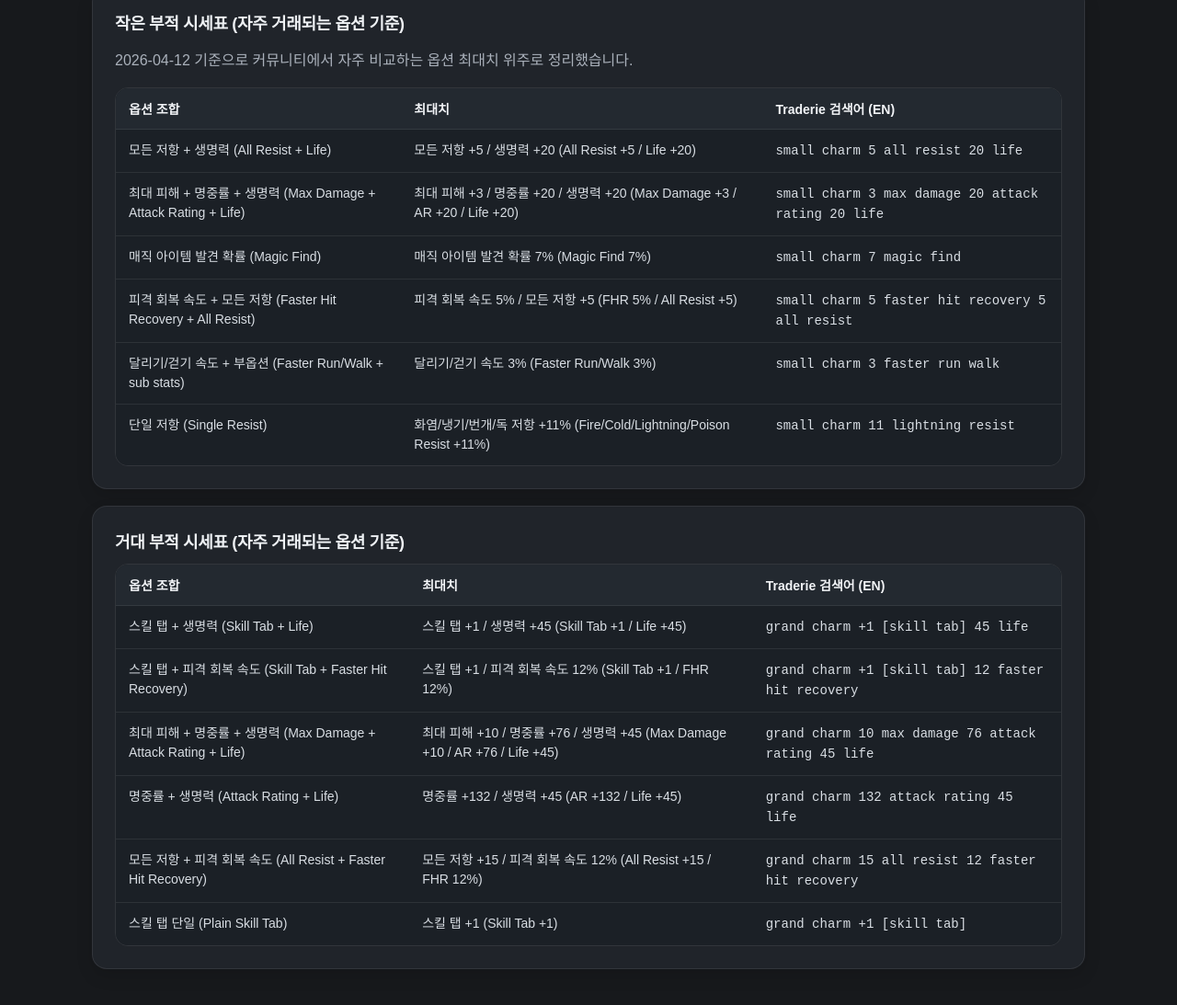
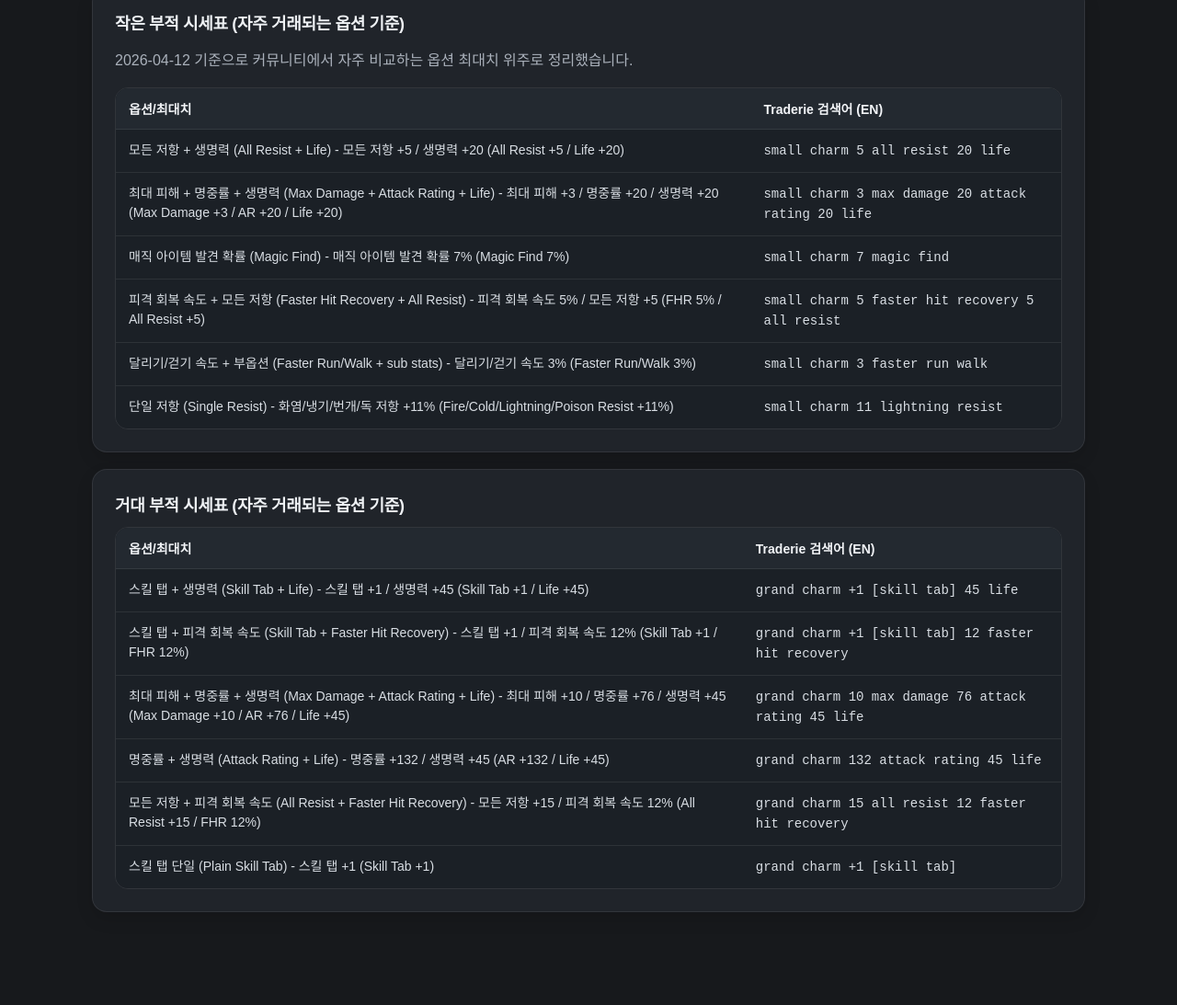
Before and after one commit to ctrlcccv/d2r, a website: page web/charms.html in a window 1280 px wide. Shown: the part 333-1426 px from the top of the page at 92% size. After the commit the page ends 1389 px from the top, so only its background shows below. Drawn offline with Linux system fonts and the light colour scheme.

Commit message:
Merge charm table option and max columns

```diff
--- a/web/charms.html
+++ b/web/charms.html
@@ -35,40 +35,33 @@
           <table class="price-table">
             <thead>
               <tr>
-                <th>옵션 조합</th>
-                <th>최대치</th>
+                <th>옵션/최대치</th>
                 <th>Traderie 검색어 (EN)</th>
               </tr>
             </thead>
             <tbody>
               <tr>
-                <td>모든 저항 + 생명력 (All Resist + Life)</td>
-                <td>모든 저항 +5 / 생명력 +20 (All Resist +5 / Life +20)</td>
+                <td>모든 저항 + 생명력 (All Resist + Life) - 모든 저항 +5 / 생명력 +20 (All Resist +5 / Life +20)</td>
                 <td><code>small charm 5 all resist 20 life</code></td>
               </tr>
               <tr>
-                <td>최대 피해 + 명중률 + 생명력 (Max Damage + Attack Rating + Life)</td>
-                <td>최대 피해 +3 / 명중률 +20 / 생명력 +20 (Max Damage +3 / AR +20 / Life +20)</td>
+                <td>최대 피해 + 명중률 + 생명력 (Max Damage + Attack Rating + Life) - 최대 피해 +3 / 명중률 +20 / 생명력 +20 (Max Damage +3 / AR +20 / Life +20)</td>
                 <td><code>small charm 3 max damage 20 attack rating 20 life</code></td>
               </tr>
               <tr>
-                <td>매직 아이템 발견 확률 (Magic Find)</td>
-                <td>매직 아이템 발견 확률 7% (Magic Find 7%)</td>
+                <td>매직 아이템 발견 확률 (Magic Find) - 매직 아이템 발견 확률 7% (Magic Find 7%)</td>
                 <td><code>small charm 7 magic find</code></td>
               </tr>
               <tr>
-                <td>피격 회복 속도 + 모든 저항 (Faster Hit Recovery + All Resist)</td>
-                <td>피격 회복 속도 5% / 모든 저항 +5 (FHR 5% / All Resist +5)</td>
+                <td>피격 회복 속도 + 모든 저항 (Faster Hit Recovery + All Resist) - 피격 회복 속도 5% / 모든 저항 +5 (FHR 5% / All Resist +5)</td>
                 <td><code>small charm 5 faster hit recovery 5 all resist</code></td>
               </tr>
               <tr>
-                <td>달리기/걷기 속도 + 부옵션 (Faster Run/Walk + sub stats)</td>
-                <td>달리기/걷기 속도 3% (Faster Run/Walk 3%)</td>
+                <td>달리기/걷기 속도 + 부옵션 (Faster Run/Walk + sub stats) - 달리기/걷기 속도 3% (Faster Run/Walk 3%)</td>
                 <td><code>small charm 3 faster run walk</code></td>
               </tr>
               <tr>
-                <td>단일 저항 (Single Resist)</td>
-                <td>화염/냉기/번개/독 저항 +11% (Fire/Cold/Lightning/Poison Resist +11%)</td>
+                <td>단일 저항 (Single Resist) - 화염/냉기/번개/독 저항 +11% (Fire/Cold/Lightning/Poison Resist +11%)</td>
                 <td><code>small charm 11 lightning resist</code></td>
               </tr>
             </tbody>
@@ -82,40 +75,33 @@
           <table class="price-table">
             <thead>
               <tr>
-                <th>옵션 조합</th>
-                <th>최대치</th>
+                <th>옵션/최대치</th>
                 <th>Traderie 검색어 (EN)</th>
               </tr>
             </thead>
             <tbody>
               <tr>
-                <td>스킬 탭 + 생명력 (Skill Tab + Life)</td>
-                <td>스킬 탭 +1 / 생명력 +45 (Skill Tab +1 / Life +45)</td>
+                <td>스킬 탭 + 생명력 (Skill Tab + Life) - 스킬 탭 +1 / 생명력 +45 (Skill Tab +1 / Life +45)</td>
                 <td><code>grand charm +1 [skill tab] 45 life</code></td>
               </tr>
               <tr>
-                <td>스킬 탭 + 피격 회복 속도 (Skill Tab + Faster Hit Recovery)</td>
-                <td>스킬 탭 +1 / 피격 회복 속도 12% (Skill Tab +1 / FHR 12%)</td>
+                <td>스킬 탭 + 피격 회복 속도 (Skill Tab + Faster Hit Recovery) - 스킬 탭 +1 / 피격 회복 속도 12% (Skill Tab +1 / FHR 12%)</td>
                 <td><code>grand charm +1 [skill tab] 12 faster hit recovery</code></td>
               </tr>
               <tr>
-                <td>최대 피해 + 명중률 + 생명력 (Max Damage + Attack Rating + Life)</td>
-                <td>최대 피해 +10 / 명중률 +76 / 생명력 +45 (Max Damage +10 / AR +76 / Life +45)</td>
+                <td>최대 피해 + 명중률 + 생명력 (Max Damage + Attack Rating + Life) - 최대 피해 +10 / 명중률 +76 / 생명력 +45 (Max Damage +10 / AR +76 / Life +45)</td>
                 <td><code>grand charm 10 max damage 76 attack rating 45 life</code></td>
               </tr>
               <tr>
-                <td>명중률 + 생명력 (Attack Rating + Life)</td>
-                <td>명중률 +132 / 생명력 +45 (AR +132 / Life +45)</td>
+                <td>명중률 + 생명력 (Attack Rating + Life) - 명중률 +132 / 생명력 +45 (AR +132 / Life +45)</td>
                 <td><code>grand charm 132 attack rating 45 life</code></td>
               </tr>
               <tr>
-                <td>모든 저항 + 피격 회복 속도 (All Resist + Faster Hit Recovery)</td>
-                <td>모든 저항 +15 / 피격 회복 속도 12% (All Resist +15 / FHR 12%)</td>
+                <td>모든 저항 + 피격 회복 속도 (All Resist + Faster Hit Recovery) - 모든 저항 +15 / 피격 회복 속도 12% (All Resist +15 / FHR 12%)</td>
                 <td><code>grand charm 15 all resist 12 faster hit recovery</code></td>
               </tr>
               <tr>
-                <td>스킬 탭 단일 (Plain Skill Tab)</td>
-                <td>스킬 탭 +1 (Skill Tab +1)</td>
+                <td>스킬 탭 단일 (Plain Skill Tab) - 스킬 탭 +1 (Skill Tab +1)</td>
                 <td><code>grand charm +1 [skill tab]</code></td>
               </tr>
             </tbody>
```
